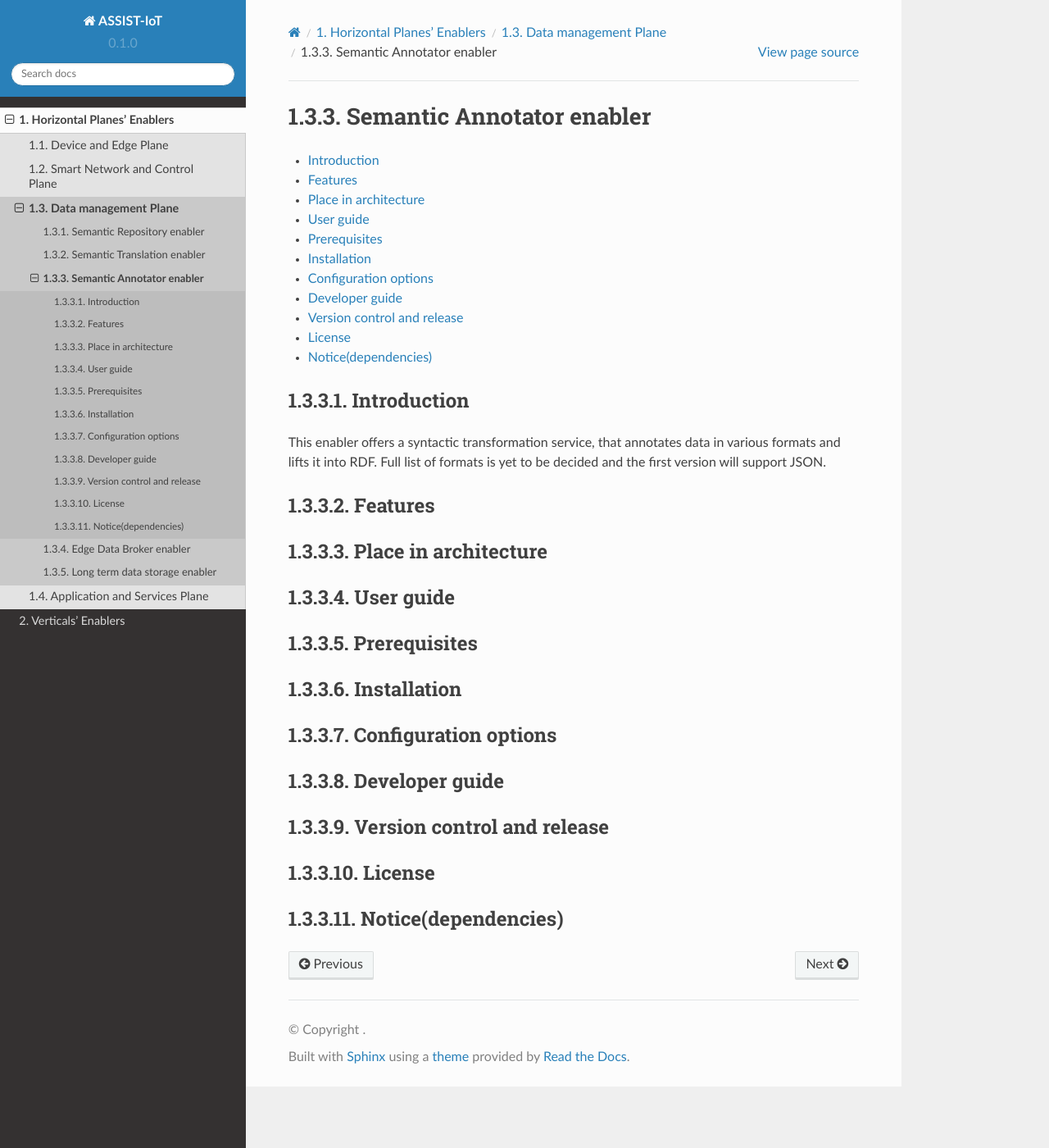
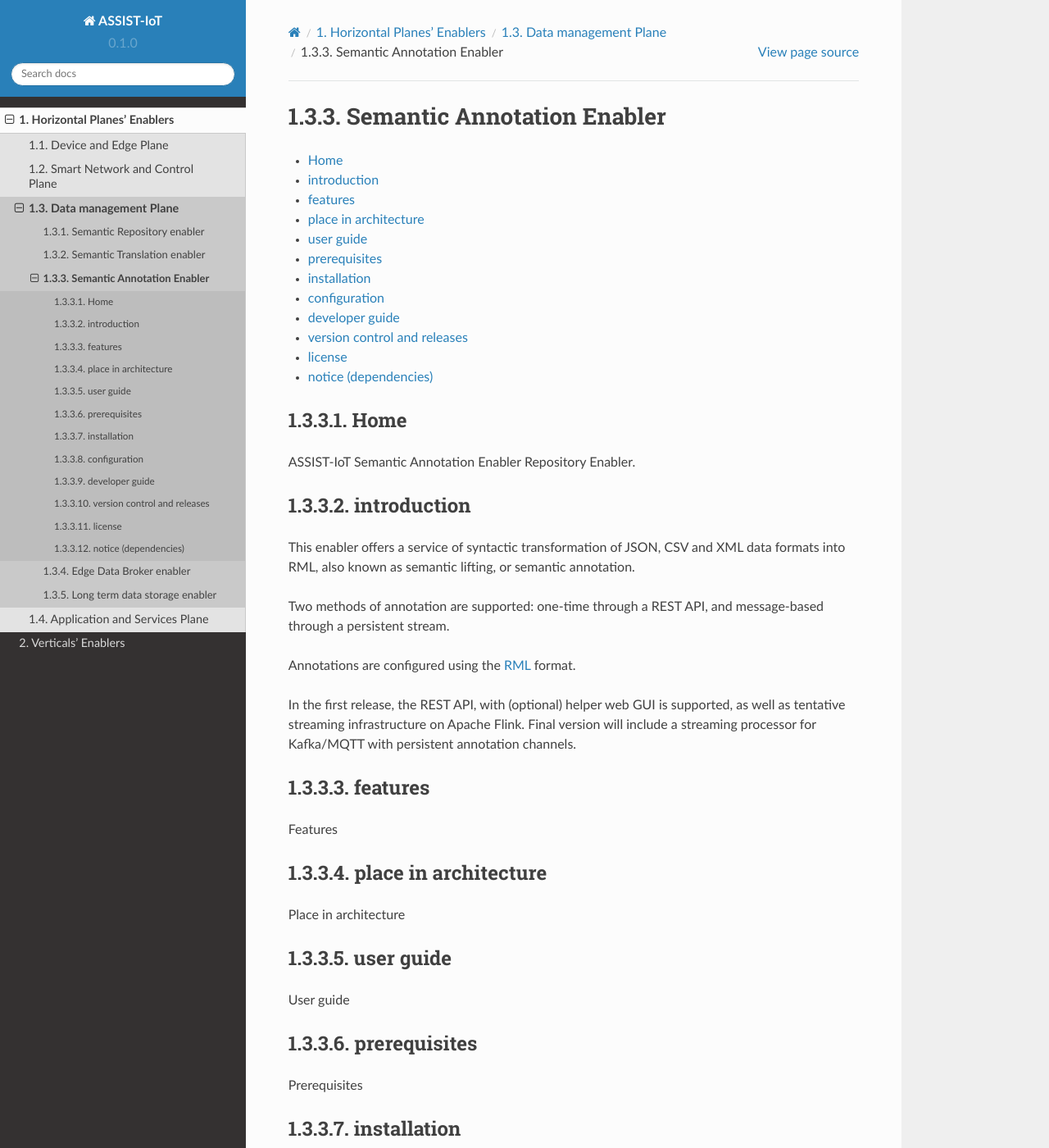
Before and after one commit to assist-iot/assist-iot-documentation, a Sphinx documentation site: the page built from docs/source/horizontal_planes/datamanagement/semantic_annotator_enabler.rst, in a window 1280 px wide and 1400 px high. Shown: the whole window at 82% size. Built offline with Sphinx 7.4.7 and the Read the Docs theme 2.0.0, drawn with Linux system fonts in a browser that asks for light colours; some of the changed text lies outside the part shown.

Commit message:
Update Semantic Annotation Enabler

```diff
--- a/docs/source/horizontal_planes/datamanagement/semantic_annotator_enabler.rst
+++ b/docs/source/horizontal_planes/datamanagement/semantic_annotator_enabler.rst
@@ -1,54 +1,104 @@
-.. _Semantic Annotator enabler:
+.. _Semantic Annotation Enabler:
 
-##########################
-Semantic Annotator enabler
-##########################
+###########################
+Semantic Annotation Enabler
+###########################
 
 .. contents::
   :local:
   :depth: 1
 
-***************
-Introduction
-***************
-This enabler offers a syntactic transformation service, that annotates data in various formats and lifts it into RDF. Full list of formats is yet to be decided and the first version will support JSON.
+Home
+====
 
-***************
+ASSIST-IoT Semantic Annotation Enabler Repository Enabler.
+
+
+
+introduction
+============
+
+This enabler offers a service of syntactic transformation of JSON, CSV
+and XML data formats into RML, also known as semantic lifting, or
+semantic annotation.
+
+Two methods of annotation are supported: one-time through a REST API,
+and message-based through a persistent stream.
+
+Annotations are configured using the `RML <https://rml.io/specs/rml/>`__
+format.
+
+In the first release, the REST API, with (optional) helper web GUI is
+supported, as well as tentative streaming infrastructure on Apache
+Flink. Final version will include a streaming processor for Kafka/MQTT
+with persistent annotation channels.
+
+
+
+features
+========
+
 Features
-***************
 
-*********************
+
+
+place in architecture
+=====================
+
 Place in architecture
-*********************
 
-***************
+
+
+user guide
+==========
+
 User guide
-***************
 
-***************
+
+
+prerequisites
+=============
+
 Prerequisites
-***************
 
-***************
+
+
+installation
+============
+
 Installation
-***************
 
-*********************
-Configuration options
-*********************
 
-***************
-Developer guide
-***************
 
-***************************
-Version control and release
-***************************
+configuration
+=============
 
-***************
+Configuration
+
+
+
+developer guide
+===============
+
+Developer Guide
+
+
+
+version control and releases
+============================
+
+Version control and releases
+
+
+
+license
+=======
+
 License
-***************
 
-********************
-Notice(dependencies)
-********************
+
+
+notice (dependencies)
+=====================
+
+Notice (dependencies)
```
